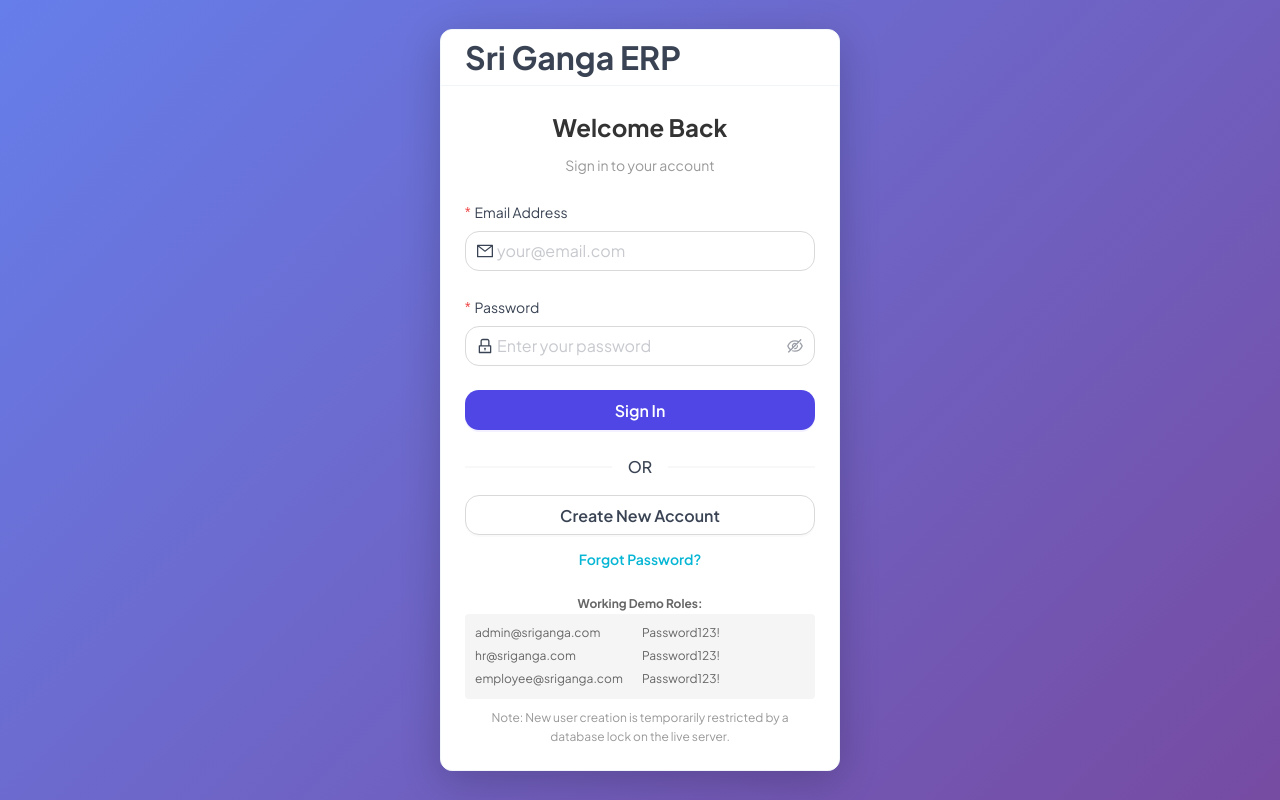
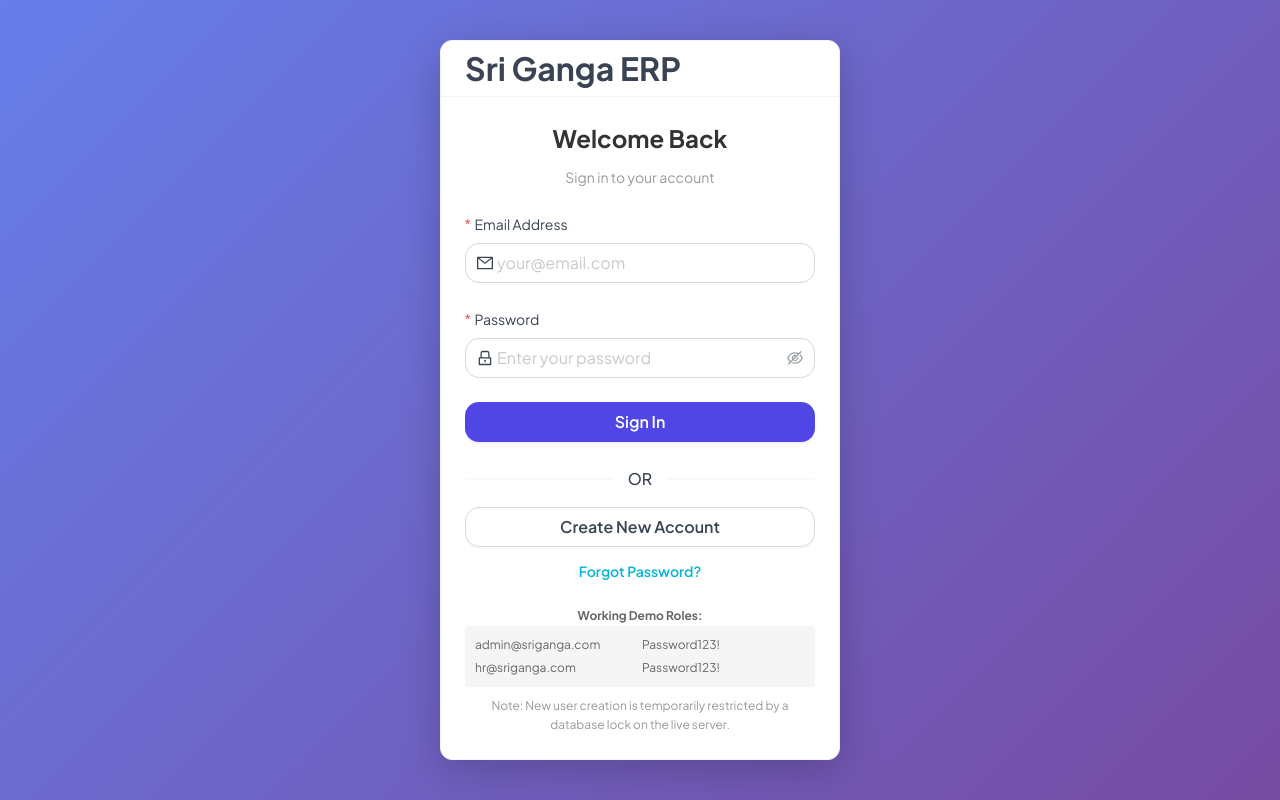
Before and after one commit to Janarthanan051/SriGanaga, a React (Vite) app in the folder frontend/: page /login in a window 1280 px wide. Built offline with nearby package versions, Linux system fonts and the light colour scheme; no server answers.

Commit message:
fix: remove corrupted employee account from login page

```diff
--- a/frontend/src/pages/auth/LoginPage.tsx
+++ b/frontend/src/pages/auth/LoginPage.tsx
@@ -86,7 +86,6 @@ const LoginPage: React.FC = () => {
           <div style={{ display: 'grid', gridTemplateColumns: '1fr 1fr', gap: '4px', textAlign: 'left', background: '#f5f5f5', padding: '10px', borderRadius: '4px' }}>
             <span>admin@sriganga.com</span><span>Password123!</span>
             <span>hr@sriganga.com</span><span>Password123!</span>
-            <span>employee@sriganga.com</span><span>Password123!</span>
           </div>
           <p style={{ marginTop: '10px', color: '#999' }}>Note: New user creation is temporarily restricted by a database lock on the live server.</p>
         </div>
```
